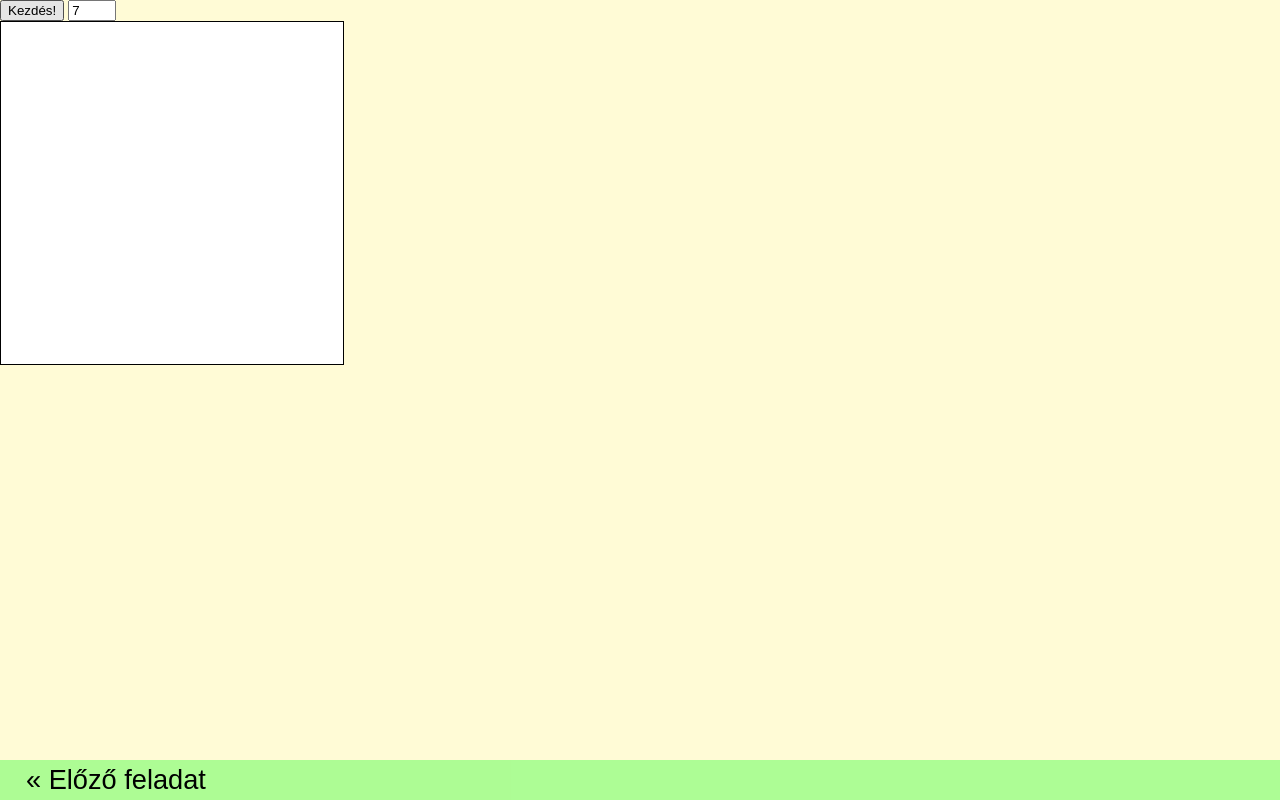
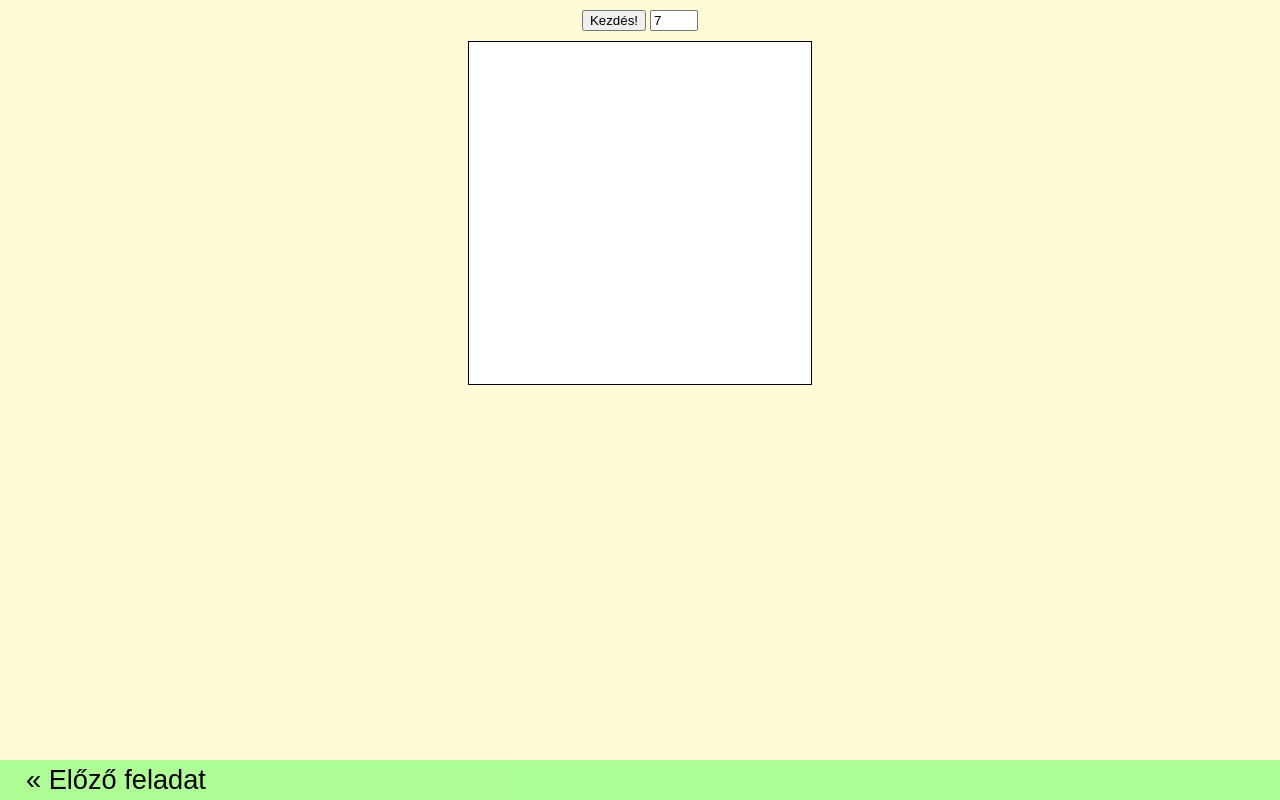
Before and after one commit to skornel02/b3-2021, a plain HTML site: page Kész/6/index.html in a window 1280 px wide. Drawn offline with Linux system fonts and the light colour scheme.

Commit message:
feat(kész-5): Fix feat(kész-6): Style fix

```diff
--- a/Kész/5/main.js
+++ b/Kész/5/main.js
@@ -6,6 +6,7 @@ let difficulty = 8;
 
 const generate = () => {
     bomb.innerHTML = "";
+    solution = [];
     const tableRow = document.createElement("tr");
     for (let x = 0; x < difficulty; x++) {
         const tableCol = document.createElement("td");
@@ -31,7 +32,7 @@ const cut = (event) => {
     if (cutCount >= difficulty) {
         setTimeout(() => {
             alert("Hatástalanítva! Ügyes!");
-        })
+        }, 100)
     }
 }
 
@@ -57,4 +58,5 @@ const changeDifficulty = () => {
     const newDiff = document.querySelector("#difficulty");
     difficulty = Number(newDiff.value);
     bomb.innerHTML = "";
+    solution = [];
 }
--- a/Kész/6/index.html
+++ b/Kész/6/index.html
@@ -1,5 +1,6 @@
 <!DOCTYPE html>
 <html lang="hu">
+
 <head>
     <meta charset="UTF-8">
     <meta http-equiv="X-UA-Compatible" content="IE=edge">
@@ -8,10 +9,16 @@
     <link rel="stylesheet" href="../global.css">
     <link rel="stylesheet" href="style.css">
 </head>
+
 <body>
-    <button id="start">Kezdés!</button>
-    <input type="number" name="difficulty" id="difficulty" min="5" max="9" value="7" onchange="changeDifficulty()">
-    <table id="game"></table>
+    <div id="center">
+        <div>
+            <button id="start">Kezdés!</button>
+            <input type="number" name="difficulty" id="difficulty" min="5" max="9" value="7"
+                onchange="changeDifficulty()">
+        </div>
+        <table id="game"></table>
+    </div>
 
     <footer>
         <a id="taskBackward" href="../5/index.html">
@@ -20,4 +27,5 @@
     </footer>
     <script src="main.js"></script>
 </body>
+
 </html>
--- a/Kész/6/style.css
+++ b/Kész/6/style.css
@@ -1,5 +1,12 @@
-html {
-    background-color: #fffbd6;
+#center {
+    display: flex;
+    justify-content: center;
+    align-items: center;
+    flex-direction: column;
+}
+
+#center div {
+    margin: 10px 0;
 }
 
 table{
```
